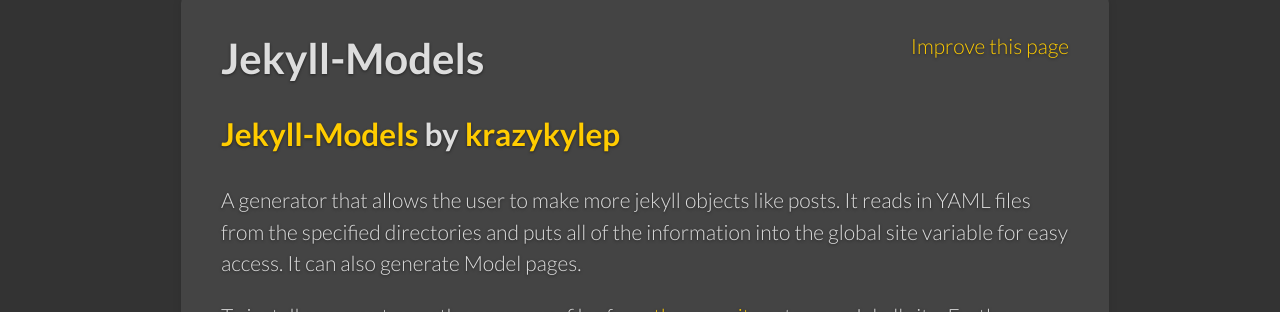
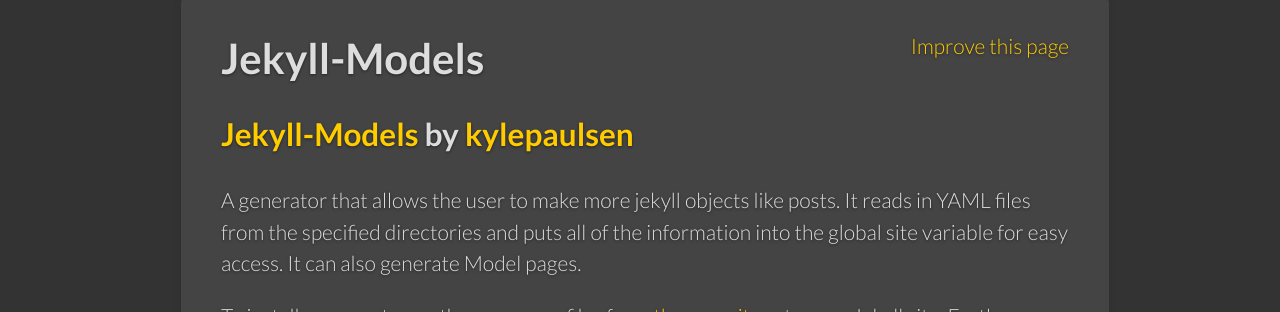
Before and after one commit to jekyll/directory, a Jekyll site: the page built from _plugins/Jekyll-Models.markdown, in a window 1280 px wide. Shown: the part 166-478 px from the top of the page. Built offline with Jekyll 4.4.1, drawn with Linux system fonts in a browser that asks for light colours; some web fonts are replaced.

Commit message:
plugins by kylepaulsen should be updated to refer to his new username

```diff
--- a/_plugins/Jekyll-Models.markdown
+++ b/_plugins/Jekyll-Models.markdown
@@ -7,7 +7,7 @@
   like posts. It reads in YAML files from the specified directories and puts
   all of the information into the global site variable for easy access. It
   can also generate Model pages.
-author: krazykylep
-git: git@github.com:krazykylep/Jekyll-Models.git
-repository: https://github.com/krazykylep/Jekyll-Models
+author: kylepaulsen
+git: git@github.com:kylepaulsen/Jekyll-Models.git
+repository: https://github.com/kylepaulsen/Jekyll-Models
 ---
--- a/_plugins/Jekyll-Sort.markdown
+++ b/_plugins/Jekyll-Sort.markdown
@@ -9,7 +9,7 @@
   the global site var for usage. If you have lists of hashes of hashes and
   you want to sort on something deeper than the first level, then you can
   edit this code.
-author: krazykylep
-git: git@github.com:krazykylep/Jekyll-Sort.git
-repository: https://github.com/krazykylep/Jekyll-Sort
+author: kylepaulsen
+git: git@github.com:kylepaulsen/Jekyll-Sort.git
+repository: https://github.com/kylepaulsen/Jekyll-Sort
 ---
```
